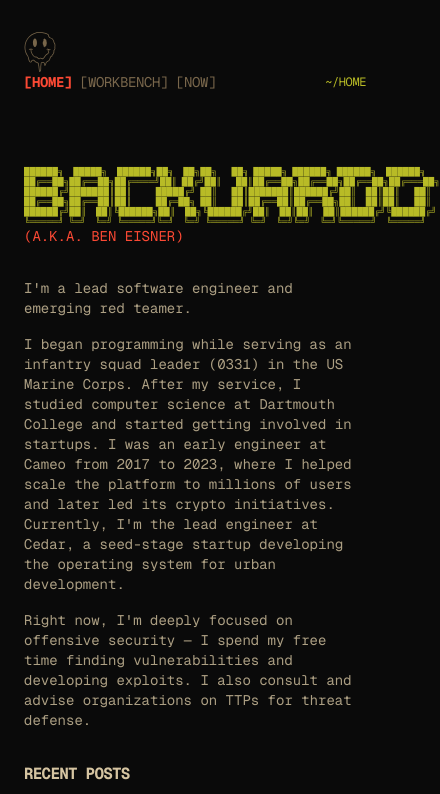
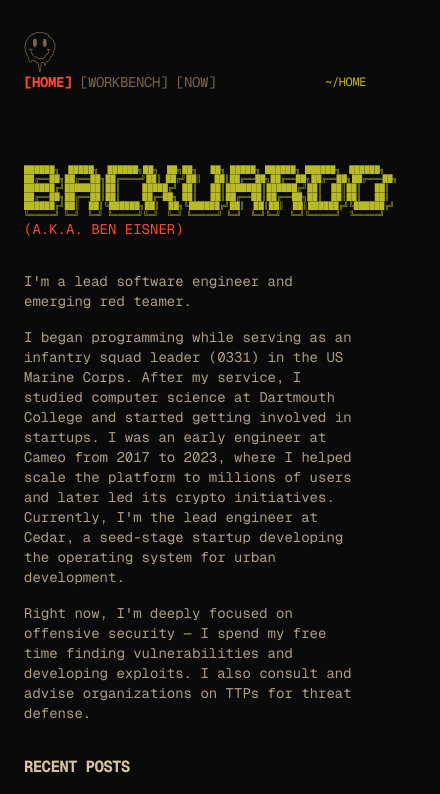
Before and after one commit to backuardo/website, a Next.js app: page / in a window 390 px wide. Shown: the top 794 px of the page, 440 px wide, since content can reach past the window. Built offline with nearby package versions, Linux system fonts and the light colour scheme.

Commit message:
fix ascii mobile

```diff
--- a/app/page.tsx
+++ b/app/page.tsx
@@ -13,7 +13,7 @@ export default function Page() {
   return (
     <section>
       <div className="flex flex-col mb-8 uppercase">
-        <pre className="text-[0.5rem] leading-[1.25] md:text-xs text-gruvbox-lime">
+        <pre className="text-[0.45rem] leading-[1.25] md:text-xs text-gruvbox-lime">
           {ASCII}
         </pre>
         <h2 className="font-normal text-gruvbox-orange text-sm md:text-xl">
```
